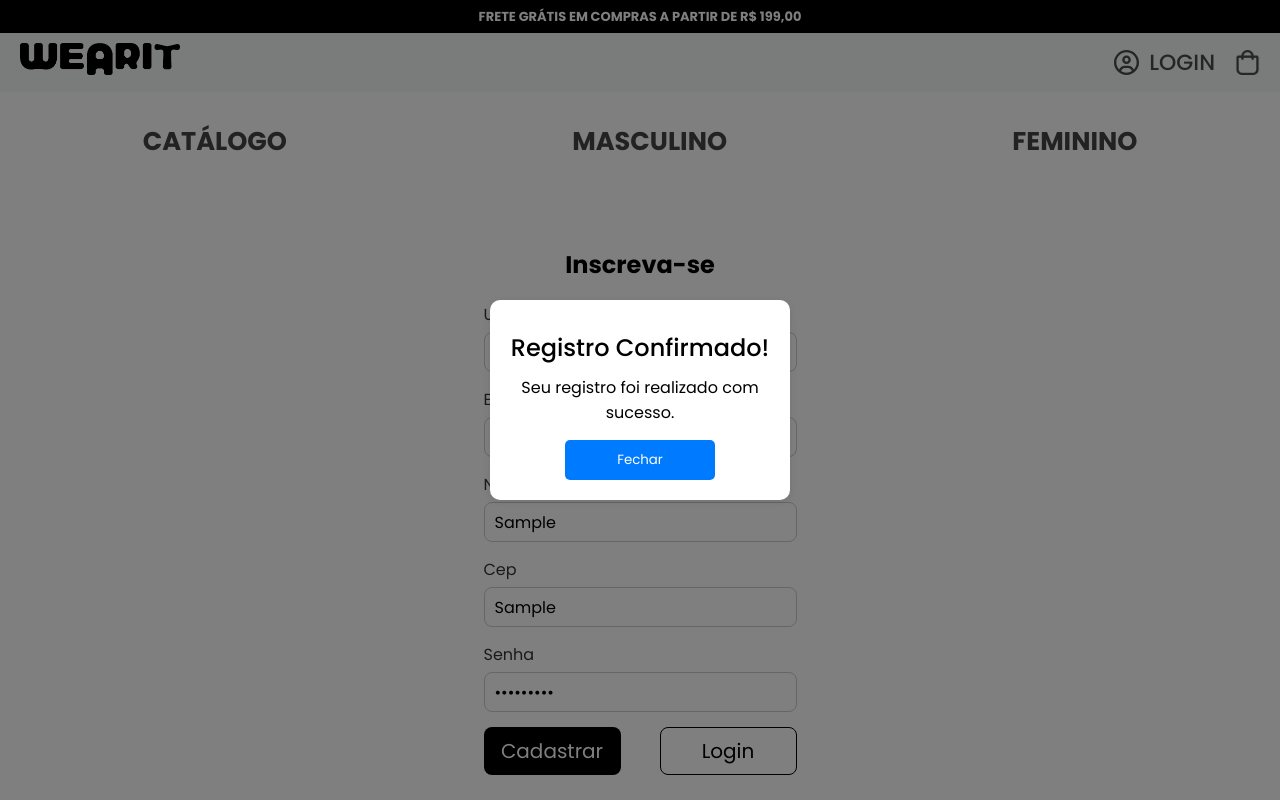
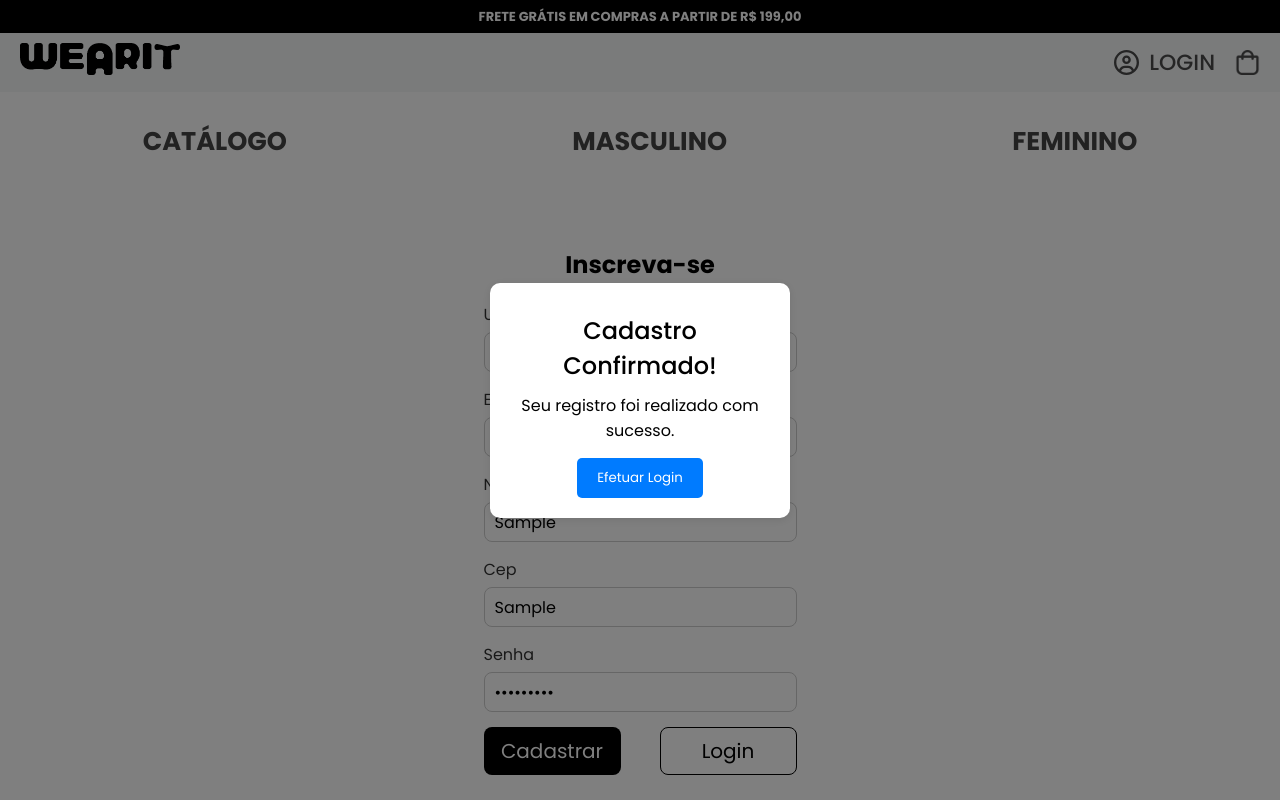
Before and after one commit to GlauberMargem/Wearit, a React (Vite) app in the folder frontEnd/: page /registrar in a window 1280 px wide. Both pictures are taken after typing "Sample", "Sample", "Sample", "Sample", "Sample123" into the empty fields and a click on the button "Cadastrar". Shown: the top 800 px of the page. Built offline with nearby package versions, Linux system fonts and the light colour scheme.

Commit message:
Ajustes visuais
Ajustes na distancia dos botões com o footer e ajustes no texto dos pop ups

```diff
--- a/frontEnd/src/pages/Register/registrar.css
+++ b/frontEnd/src/pages/Register/registrar.css
@@ -4,6 +4,7 @@
   align-items: center;
   justify-content: center;
   height: 70vh;
+  margin-bottom: 50px;
 }
 
 h1 {
--- a/frontEnd/src/pages/Register/registrar.jsx
+++ b/frontEnd/src/pages/Register/registrar.jsx
@@ -145,9 +145,9 @@ function Registrar() {
       {showSuccessPopup && (
         <div className="popup">
           <div className="popup-content">
-            <h2>Registro Confirmado!</h2>
+            <h2>Cadastro Confirmado!</h2>
             <p>Seu registro foi realizado com sucesso.</p>
-            <button onClick={closeSuccessPopup}>Fechar</button>
+            <Link to="/login"><button type="button">Efetuar Login</button></Link>
           </div>
         </div>
       )}
@@ -155,7 +155,7 @@ function Registrar() {
       {showErrorPopup && (
         <div className="popup">
           <div className="popup-content">
-            <h2>Erro ao Registrar!</h2>
+            <h2>Erro ao Cadastrar!</h2>
             <p>{errorMessage}</p>
             <button onClick={closeErrorPopup}>Fechar</button>
           </div>
```
